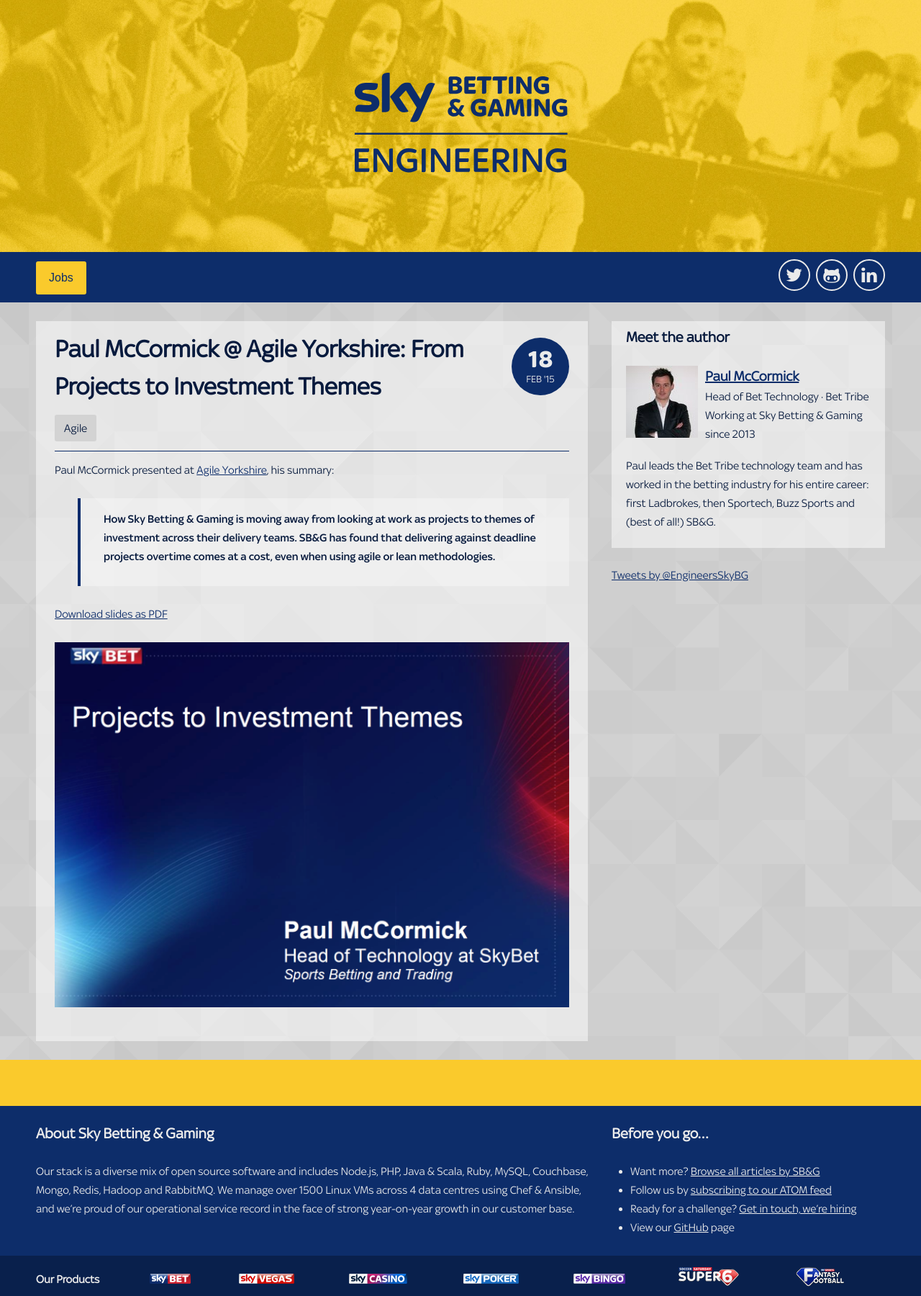
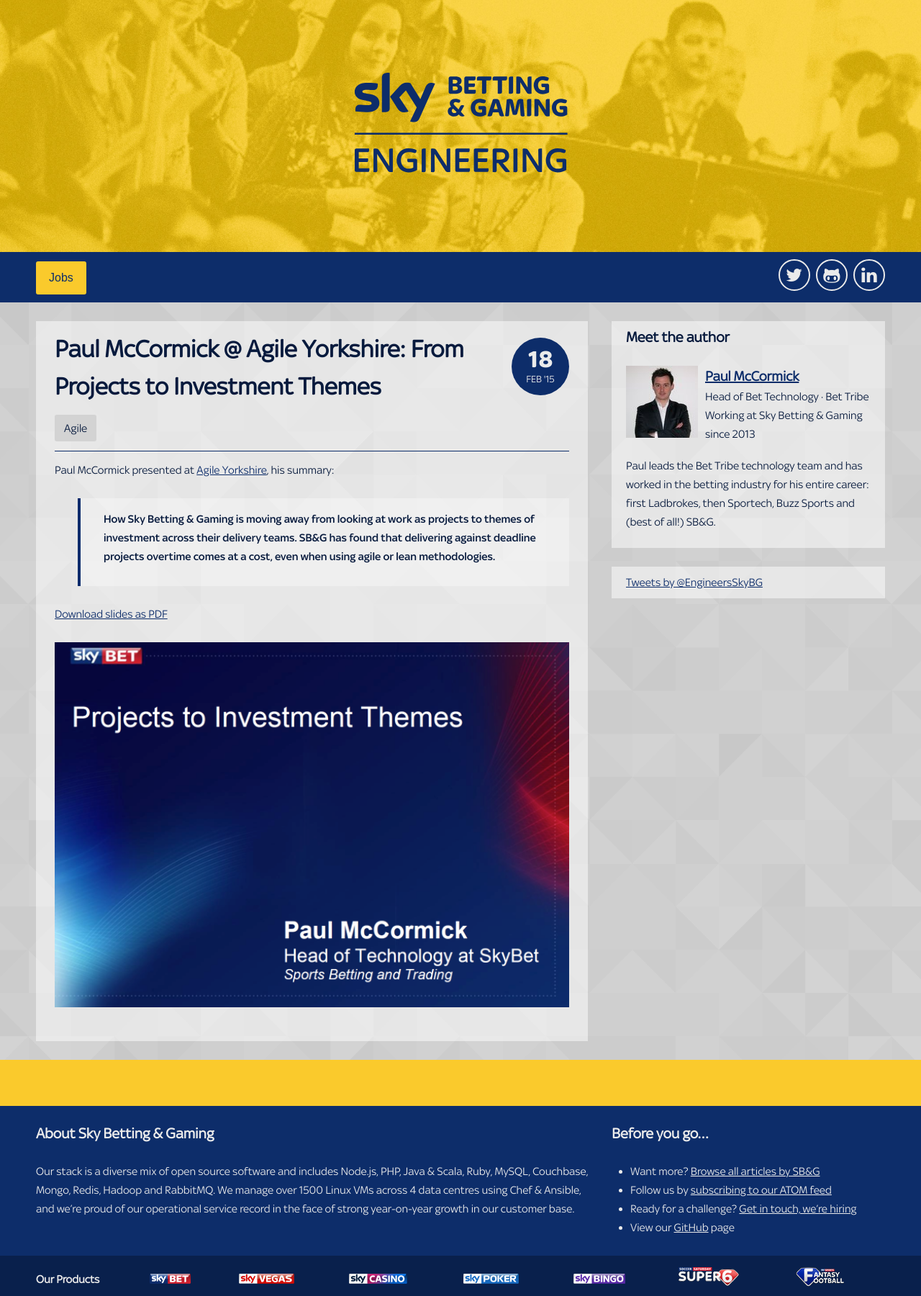
Before and after one commit to skybet/skybet.github.io, a Jekyll site: the page built from _posts/2015-02-18-paul-mc-agile-yorkshire.md, in a window 1280 px wide. Shown: the whole page at 72% size. Built offline with Jekyll 4.4.1, drawn with Linux system fonts in a browser that asks for light colours; nearby versions of some CDN libraries; some web fonts are replaced; comment, search, counter and statistics services are not loaded.

Commit message:
Added container class for twitter feed on post pages

```diff
--- a/_layouts/post.html
+++ b/_layouts/post.html
@@ -47,7 +47,7 @@
         </div>
         {% endif %}
 
-        <div class="twitter hide-xs-s">
+        <div class="twitter-container hide-xs-s">
             <a class="twitter-timeline" href="https://twitter.com/EngineersSkyBG" data-widget-id="650399762827624448" data-chrome="transparent" data-tweet-limit="3">Tweets by @EngineersSkyBG</a>
             <script>!function(d,s,id){var js,fjs=d.getElementsByTagName(s)[0],p=/^http:/.test(d.location)?'http':'https';if(!d.getElementById(id)){js=d.createElement(s);js.id=id;js.src=p+"://platform.twitter.com/widgets.js";fjs.parentNode.insertBefore(js,fjs);}}(document,"script","twitter-wjs");
             </script>
```
